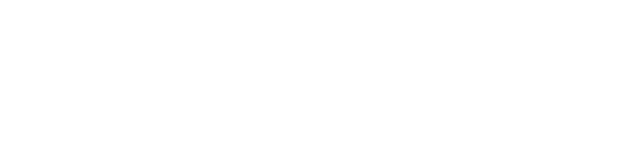
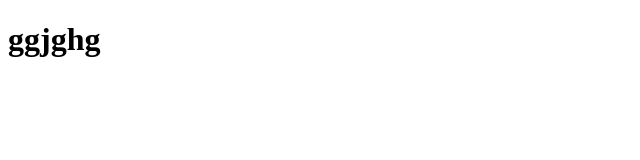
Before and after one commit to sofialazrak/crap, a plain HTML site: page index.html in a window 1280 px wide. Shown: the whole page, without its empty margins (0-640 px from the left). Drawn offline with Linux system fonts and the light colour scheme.

Commit message:
edited index.html

```diff
--- a/index.html
+++ b/index.html
@@ -18,7 +18,7 @@
     <!--[if lt IE 7]>
             <p class="browsehappy">You are using an <strong>outdated</strong> browser. Please <a href="#">upgrade your browser</a> to improve your experience.</p>
         <![endif]-->
-
+    <h1>ggjghg</h1>
     <script src="" async defer></script>
 </body>
 
```
